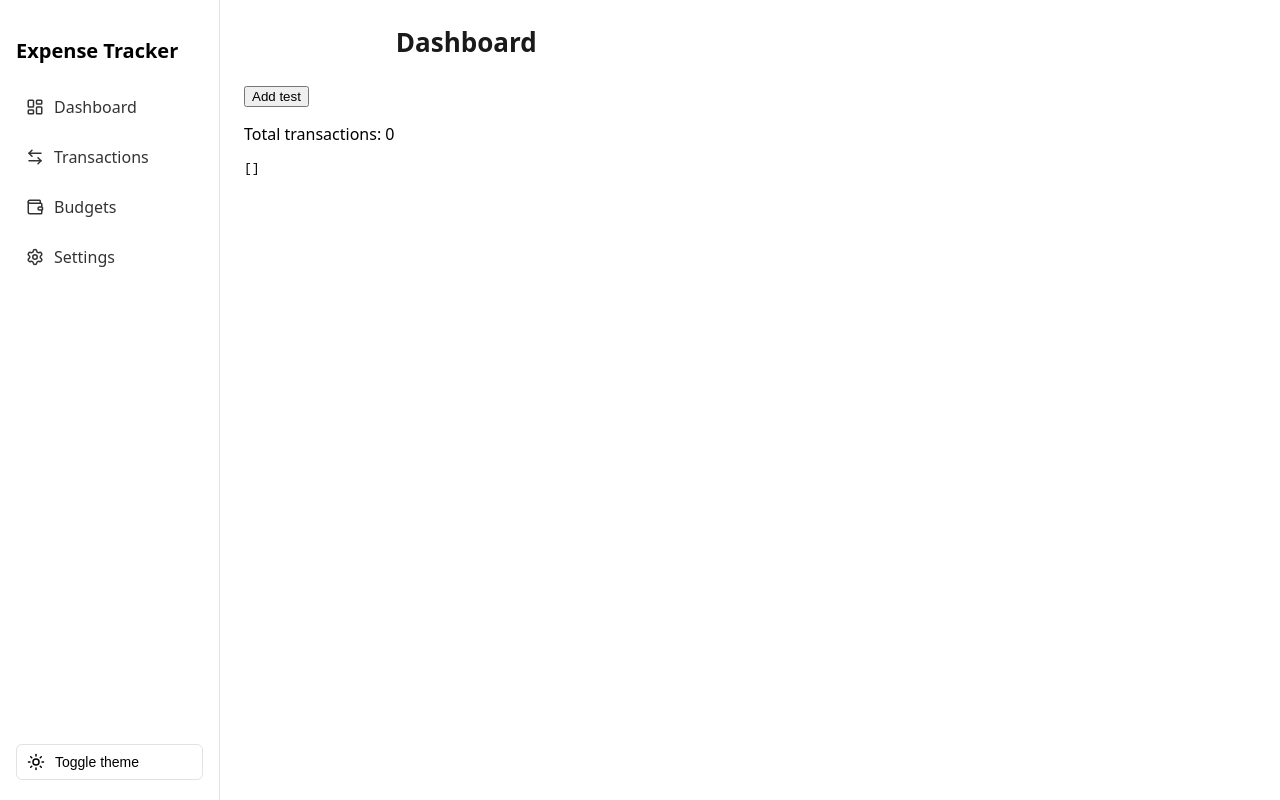
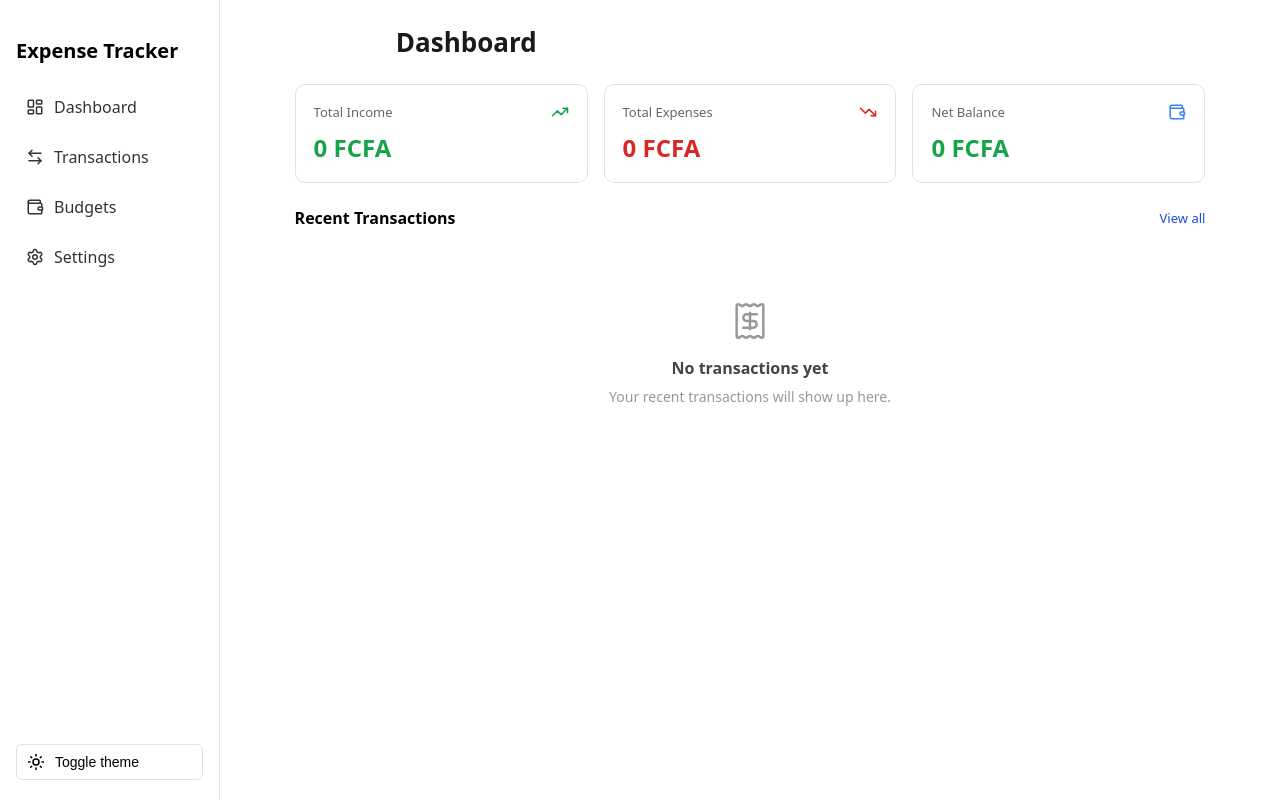
Before and after one commit to Palvett/Expense_tracker, a React (Vite) app: page / in a window 1280 px wide. Built offline with nearby package versions, Linux system fonts and the light colour scheme.

Commit message:
SummaryCards (income/expenses/net) and RecentTransactions with a read only transaction item mode

```diff
--- /dev/null
+++ b/src/features/dashboard/RecentTransactions.css
@@ -0,0 +1,33 @@
+.recent-transactions {
+    width: 90%;
+    margin: 0 auto;
+}
+
+.recent-transactions-header {
+  display: flex;
+  align-items: center;
+  justify-content: space-between;
+  margin-bottom: 12px;
+}
+
+.recent-transactions-header h3 {
+  font-size: 16px;
+  margin: 0;
+}
+
+.view-all-link {
+  font-size: 13px;
+  color: #1d4ed8;
+  text-decoration: none;
+  font-weight: 500;
+}
+
+.view-all-link:hover {
+  text-decoration: underline;
+}
+
+.recent-transactions-list {
+  display: flex;
+  flex-direction: column;
+  gap: 8px;
+}
--- /dev/null
+++ b/src/features/dashboard/RecentTransactions.jsx
@@ -0,0 +1,37 @@
+import { Link } from 'react-router-dom'
+import TransactionItem from '../transactions/TransactionItem'
+import EmptyState from '../../components/EmptyState'
+import { Receipt } from 'lucide-react'
+import './RecentTransactions.css'
+
+function RecentTransactions({ transactions }) {
+    const recentTransactions = [...transactions]
+        .sort((a, b) => new Date(b.date) - new Date(a.date))
+        .slice(0, 5)
+    return (
+        <div className="recent-transactions">
+            <div className="recent-transactions-header">
+                <h3>Recent Transactions</h3>
+                <Link to="/transactions" className="view-all-link">
+                    View all
+                </Link>
+            </div>
+
+            {recentTransactions.length === 0 ? (
+                <EmptyState
+                    icon={Receipt}
+                    title="No transactions yet"
+                    message="Your recent transactions will show up here."
+                />
+            ) : (
+                <div className="recent-transactions-list">
+                    {recentTransactions.map((transaction) => (
+                        <TransactionItem key={transaction.id} transaction={transaction} readOnly />
+                    ))}
+                </div>
+            )}
+        </div>
+  )
+}
+
+export default RecentTransactions
--- /dev/null
+++ b/src/features/dashboard/SummaryCards.css
@@ -0,0 +1,50 @@
+.summary-cards {
+    display: grid;
+    grid-template-columns: repeat(3, 1fr);
+    gap: 16px;
+    width: 90%;
+    margin: 0 auto 24px;
+}
+
+.summary-card {
+  padding: 18px;
+  border: 1px solid #e2e2e2;
+  border-radius: 10px;
+  display: flex;
+  flex-direction: column;
+  gap: 10px;
+}
+
+.summary-card-header {
+  display: flex;
+  align-items: center;
+  justify-content: space-between;
+  font-size: 13px;
+  color: #666;
+  font-weight: 500;
+}
+
+.icon-income {
+  color: #16a34a;
+}
+
+.icon-expense {
+  color: #dc2626;
+}
+
+.icon-balance {
+  color: #3b82f6;
+}
+
+.summary-card-value {
+  font-size: 24px;
+  font-weight: 700;
+}
+
+.summary-card-value.income {
+  color: #16a34a;
+}
+
+.summary-card-value.expense {
+  color: #dc2626;
+}
--- /dev/null
+++ b/src/features/dashboard/SummaryCards.jsx
@@ -0,0 +1,52 @@
+import { TrendingUp, TrendingDown, Wallet } from 'lucide-react'
+import { formatCurrency } from '../../utils/formatCurrency'
+import { TRANSACTION_TYPES } from '../../utils/constants'
+import './SummaryCards.css'
+
+function SummaryCards({ transactions, month }) {
+    const monthTransactions = transactions.filter((t) => t.date.startsWith(month))
+
+    const totalIncome = monthTransactions
+        .filter((t) => t.type === TRANSACTION_TYPES.INCOME)
+        .reduce((sum, t) => sum + t.amount, 0)
+
+    const totalExpenses = monthTransactions
+        .filter((t) => t.type === TRANSACTION_TYPES.EXPENSE)
+        .reduce((sum, t) => sum + t.amount, 0)
+
+    const netBalance = totalIncome - totalExpenses
+
+
+    return (
+        <div className=" summary-cards">
+            <div className='summary-card'>
+                <div className="summary-card-header">
+                    <span>Total Income</span>
+                    <TrendingUp size={18} className="icon-income" />
+                </div>
+                <span className="summary-card-value income">{formatCurrency(totalIncome)}</span>
+            </div>
+
+            <div className="summary-card">
+                <div className="summary-card-header">
+                    <span>Total Expenses</span>
+                    <TrendingDown size={18} className="icon-expense" />
+                </div>
+                <span className="summary-card-value expense">{formatCurrency(totalExpenses)}</span>
+            </div>
+
+            <div className="summary-card">
+                <div className="summary-card-header">
+                    <span>Net Balance</span>
+                    <Wallet size={18} className="icon-balance" />
+                </div>
+                <span className={`summary-card-value ${netBalance >= 0 ? 'income' : 'expense'}`}>
+                    {formatCurrency(netBalance)}
+                </span>
+            </div>
+
+        </div>
+  )
+}
+
+export default SummaryCards
--- a/src/features/transactions/TransactionItem.jsx
+++ b/src/features/transactions/TransactionItem.jsx
@@ -5,7 +5,7 @@ import { useCategories } from '../../hooks/useCategories'
 import CategoryBadge from '../../components/CategoryBadge'
 import './TransactionList.css'
 
-function TransactionItem({ transaction, onEdit, onDelete }) {
+function TransactionItem({ transaction, onEdit, onDelete, readOnly = false }) {
     const { categories } = useCategories()
     const isIncome = transaction.type === TRANSACTION_TYPES.INCOME
     const category = categories.find(
@@ -24,22 +24,16 @@ function TransactionItem({ transaction, onEdit, onDelete }) {
         <span className={`transaction-amount ${isIncome ? 'income' : 'expense'}`}>
           {isIncome ? '+' : '-'} {formatCurrency(transaction.amount)}
         </span>
-        <button
-            type="button"
-            className="icon-btn"
-            onClick={() => onEdit(transaction)}
-            aria-label="Edit transaction"
-        >
-            <Pencil size={16} />
-        </button>
-        <button
-            type="button"
-            className="icon-btn icon-btn-danger"
-            onClick={() => onDelete(transaction)}
-            aria-label="Delete transaction"
-        >
-            <Trash2 size={16} />
-        </button>
+        {!readOnly && (
+          <>
+            <button type="button" className="icon-btn" onClick={() => onEdit(transaction)} aria-label="Edit transaction">
+              <Pencil size={16} />
+            </button>
+            <button type="button" className="icon-btn icon-btn-danger" onClick={() => onDelete(transaction)} aria-label="Delete transaction">
+              <Trash2 size={16} />
+            </button>
+          </>
+        )}
       </div>
     </div>
   )
--- a/src/pages/Dashboard.jsx
+++ b/src/pages/Dashboard.jsx
@@ -1,23 +1,24 @@
+import { useState } from 'react'
+import SummaryCards from '../features/dashboard/SummaryCards'
+import RecentTransactions from '../features/dashboard/RecentTransactions'
 import { useTransactions } from '../hooks/useTransactions'
 
+function getCurrentMonth() {
+    const now = new Date()
+    const year = now.getFullYear()
+    const month = String(now.getMonth() + 1).padStart(2, '0')
+    return `${year}-${month}`
+}
+
 function Dashboard() {
-    const { transactions, addTransaction } = useTransactions()
+    const { transactions } = useTransactions()
+    const [ selectedMonth] = useState(getCurrentMonth())
 
-    function handleTestAdd() {
-        addTransaction ({
-            type: 'expense',
-            amount: 25,
-            categoryId: 'cat-food',
-            date: '2026-08-01',
-            note: 'Test transaction',
-        })
-    }
     return (
         <div>
             <h1 className="page-title">Dashboard</h1>
-            <button onClick={handleTestAdd}>Add test</button>
-            <p>Total transactions: {transactions.length}</p>
-            <pre>{JSON.stringify(transactions, null, 2)}</pre>
+            <SummaryCards transactions={transactions} month={selectedMonth} />
+            <RecentTransactions transactions={transactions} />
         </div>
     )
 }
```
